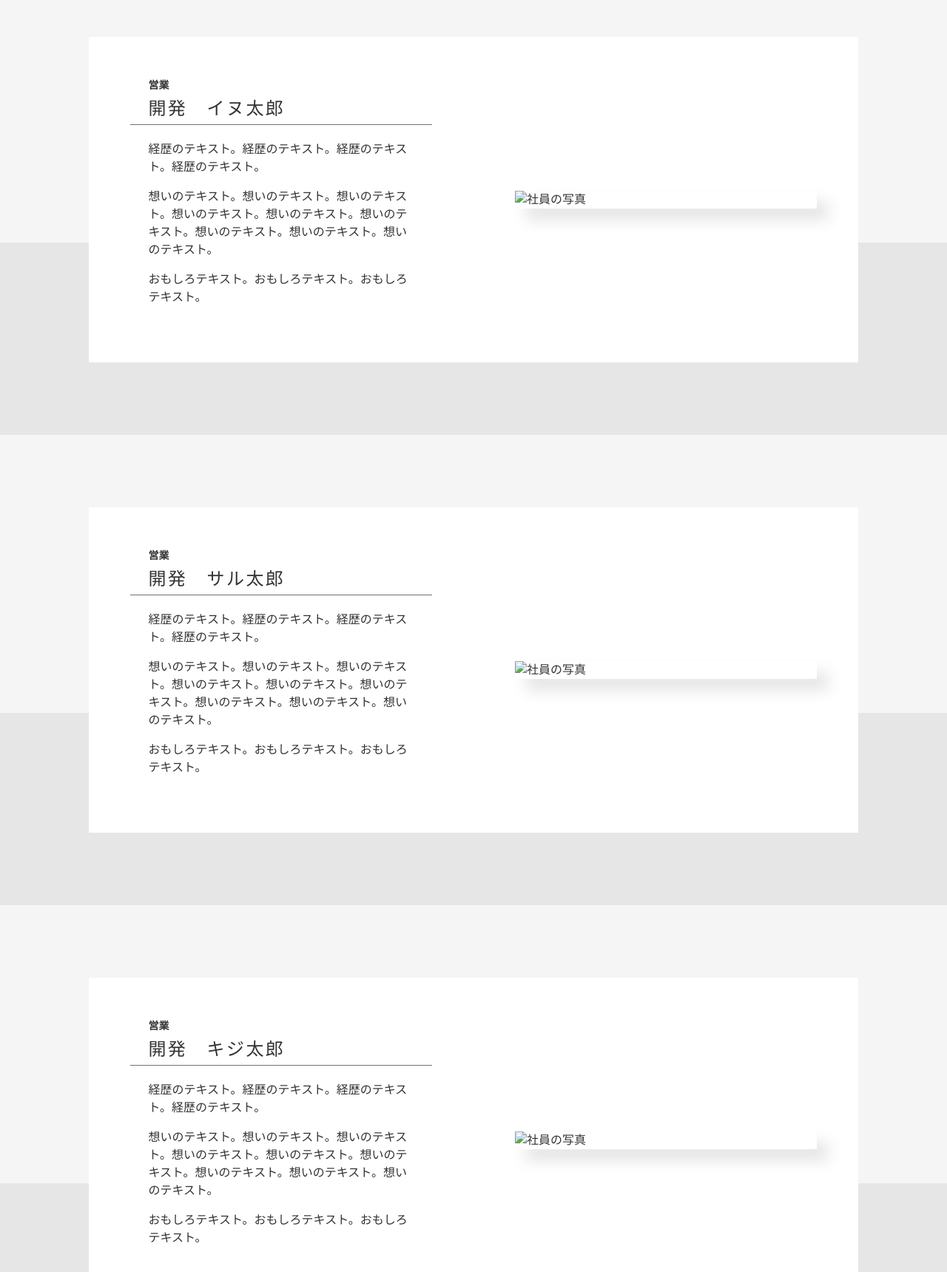
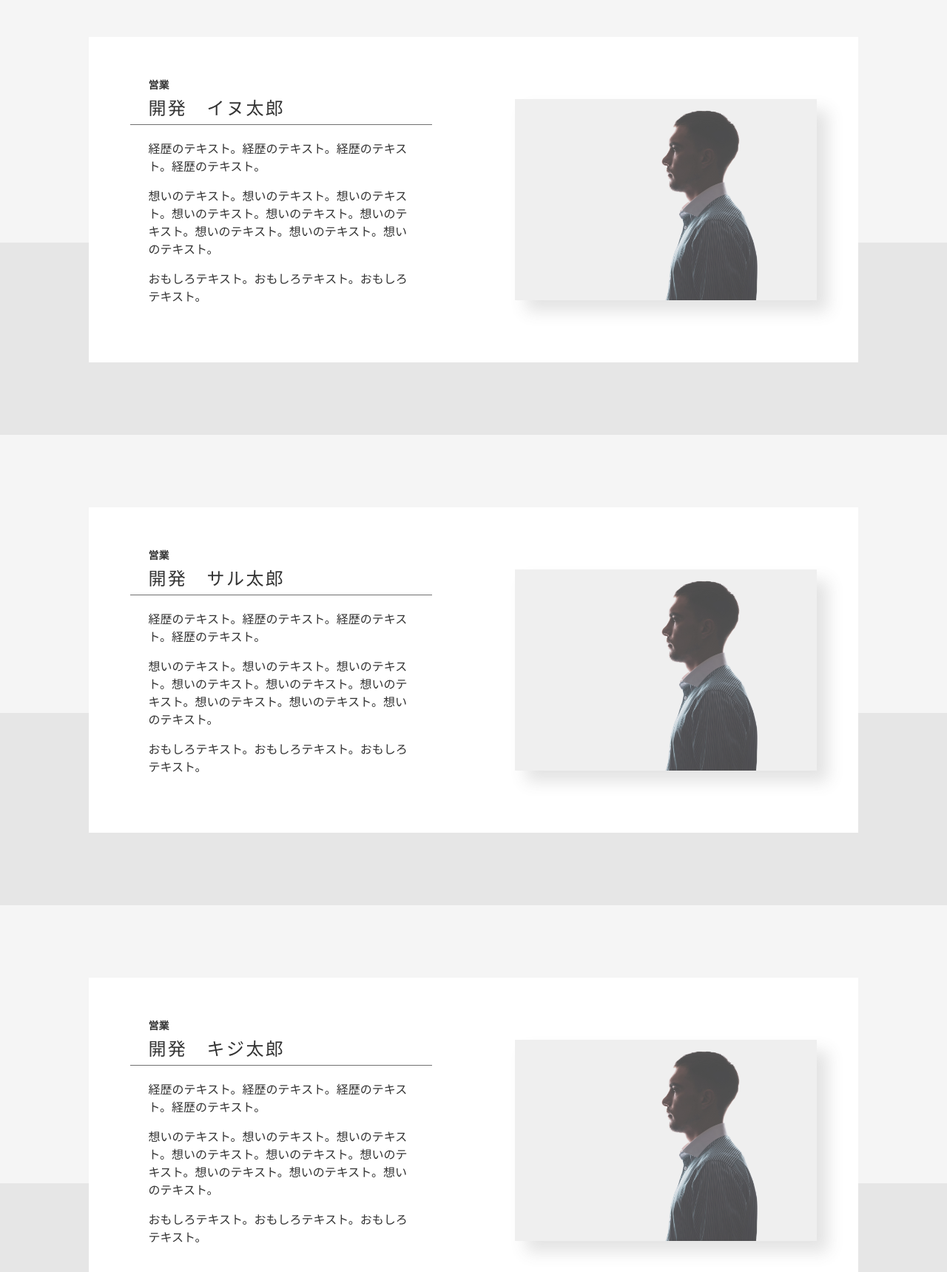
Before and after one commit to Fukushima-Tomoka/member, a plain HTML site: page index.html in a window 1280 px wide. Shown: the part 1080-2800 px from the top of the page at 74% size. Drawn offline with Linux system fonts and the light colour scheme; files that its build step writes are made by us from their sources.

Commit message:
Update index.html

```diff
--- a/index.html
+++ b/index.html
@@ -5,7 +5,7 @@
   <meta name="viewport" content="width=device-width, initial-scale=1.0">
   <title>member</title>
   <link rel="stylesheet" href="member.css">
-  <link rel="stylesheet" href="../assets/CSS/reset.css">
+  <link rel="stylesheet" href="reset.css">
 </head>
 <body>
   <main>
@@ -16,7 +16,7 @@
       <div class="member-explanation-detail">
         <div class="member-explanation-wrapper">
           <div class="member-image-wrapper">
-            <img src="../assets/images/Member.jpg" alt="社員の写真" class="member-image">
+            <img src="Member.jpg" alt="社員の写真" class="member-image">
           </div>
           <div class="member-text-wrapper">
             <div class="member-name-wrapper">
@@ -37,7 +37,7 @@
       <div class="member-explanation-detail">
         <div class="member-explanation-wrapper">
           <div class="member-image-wrapper">
-            <img src="../assets/images/Member.jpg" alt="社員の写真" class="member-image">
+            <img src="Member.jpg" alt="社員の写真" class="member-image">
           </div>
           <div class="member-text-wrapper">
             <div class="member-name-wrapper">
@@ -55,7 +55,7 @@
       <div class="member-explanation-detail">
         <div class="member-explanation-wrapper">
           <div class="member-image-wrapper">
-            <img src="../assets/images/Member.jpg" alt="社員の写真" class="member-image">
+            <img src="Member.jpg" alt="社員の写真" class="member-image">
           </div>
           <div class="member-text-wrapper">
             <div class="member-name-wrapper">
@@ -73,7 +73,7 @@
       <div class="member-explanation-detail">
         <div class="member-explanation-wrapper">
           <div class="member-image-wrapper">
-            <img src="../assets/images/Member.jpg" alt="社員の写真" class="member-image">
+            <img src="Member.jpg" alt="社員の写真" class="member-image">
           </div>
           <div class="member-text-wrapper">
             <div class="member-name-wrapper">
@@ -91,7 +91,7 @@
       <div class="member-explanation-detail">
         <div class="member-explanation-wrapper">
           <div class="member-image-wrapper">
-            <img src="../assets/images/Member.jpg" alt="社員の写真" class="member-image">
+            <img src="Member.jpg" alt="社員の写真" class="member-image">
           </div>
           <div class="member-text-wrapper">
             <div class="member-name-wrapper">
```
